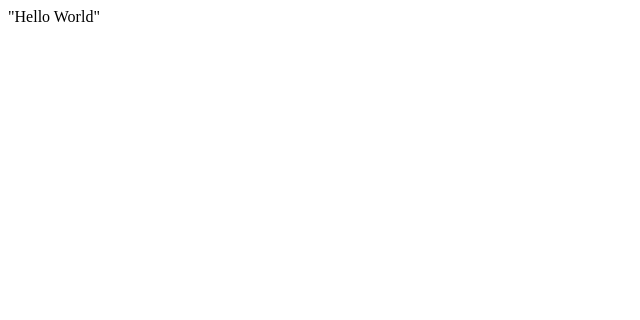
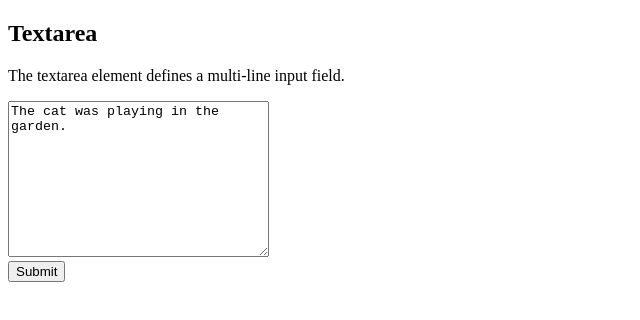
Before and after one commit to Anderhv/anderhv.github.io, a plain HTML site: page index.html in a window 1280 px wide. Shown: the whole page, without its empty margins (0-640 px from the left). Drawn offline with Linux system fonts and the light colour scheme.

Commit message:
HTML update

```diff
--- a/index.html
+++ b/index.html
@@ -1 +1,19 @@
-"Hello World"
+<!DOCTYPE html>
+<html>
+<head>
+	<script type="text/javascript" src="test.js" ></script>
+</head>
+<body>
+
+<h2>Textarea</h2>
+<p>The textarea element defines a multi-line input field.</p>
+
+
+<form name="myform", id="myform">
+  <textarea name="message" rows="10" cols="30">The cat was playing in the garden.</textarea>
+  <br>
+  <input type="submit">
+</form>
+
+</body>
+</html>
```
